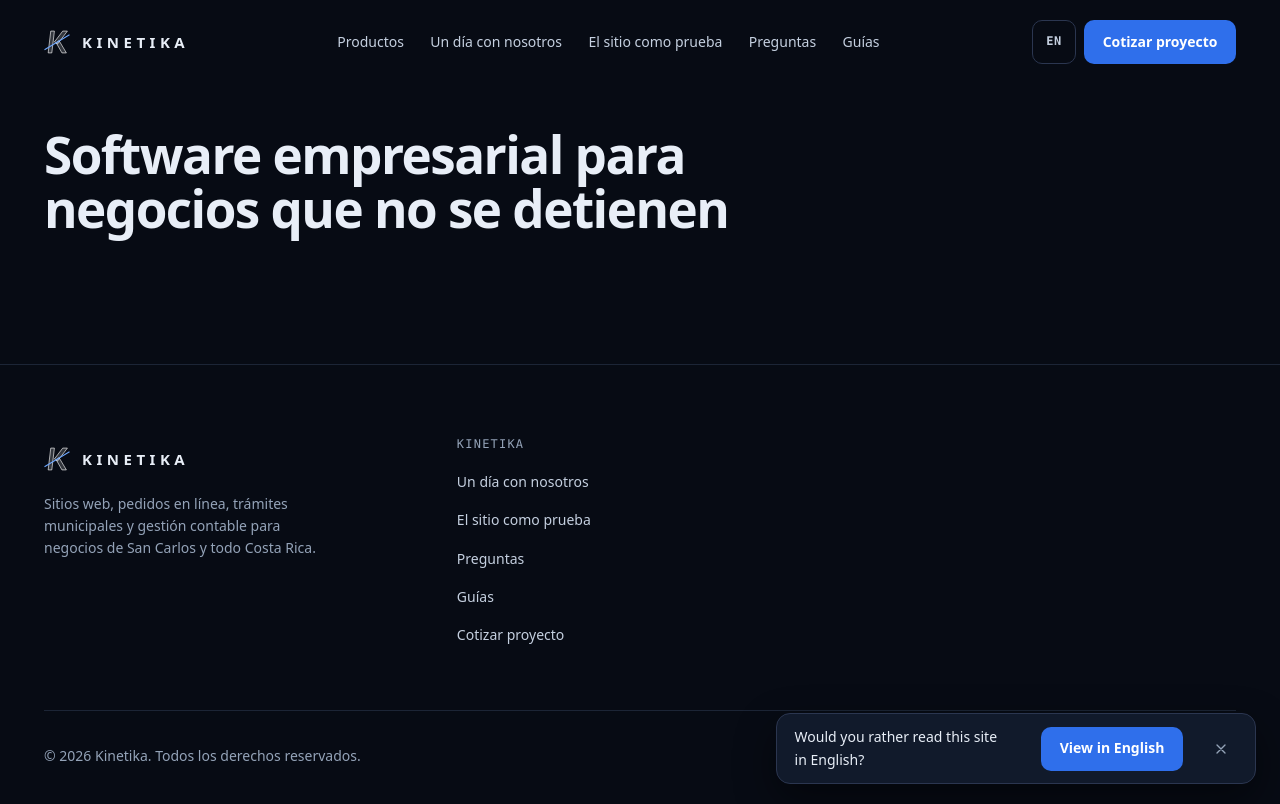
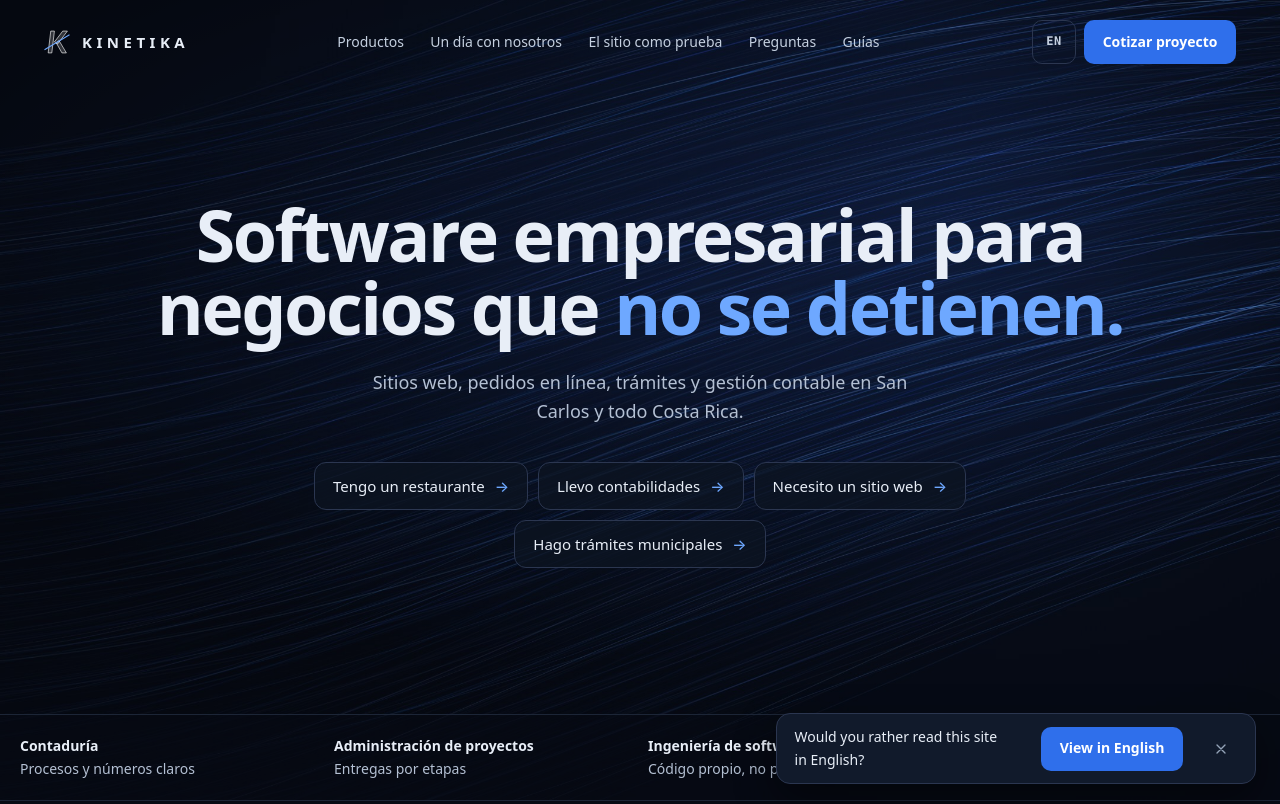
Before and after one commit to Bau7y/kinetika-web, an Astro site: page / in a window 1280 px wide. Shown: the top 804 px of the page. Built offline with nearby package versions, Linux system fonts and the light colour scheme; Astro itself is replaced by a stand-in of ours; a web font is replaced by a local one.

Commit message:
feat(home): agregar hero con "Elegí tu caso" y credenciales

```diff
--- /dev/null
+++ b/src/components/sections/Hero.astro
@@ -0,0 +1,199 @@
+---
+/**
+ * Opening scene. The h1 is the Largest Contentful Paint: it is never
+ * animated. Secondary elements rise in after the intro (or right away when
+ * the intro does not play).
+ */
+import { Picture } from 'astro:assets';
+import heroImage from '../../assets/hero.jpg';
+import { site } from '../../data/site';
+import { useTranslations, type Lang } from '../../i18n/ui';
+
+interface Props {
+  lang: Lang;
+}
+const { lang } = Astro.props;
+const t = useTranslations(lang);
+
+const cases = [
+  { href: '#interruptor', label: t('hero.case_restaurant') },
+  { href: '#dia', label: t('hero.case_accounting') },
+  { href: '#plano', label: t('hero.case_website') },
+  { href: '#dia', label: t('hero.case_procedures') },
+];
+
+const credentials = [
+  { title: t('hero.cred_accounting'), text: t('hero.cred_accounting_text') },
+  { title: t('hero.cred_projects'), text: t('hero.cred_projects_text') },
+  { title: t('hero.cred_software'), text: t('hero.cred_software_text') },
+];
+const liveHost = new URL(site.external.tramimunisc).hostname.replace(/^www\./, '');
+---
+<section class="hero" aria-labelledby="hero_title">
+  <Picture
+    src={heroImage}
+    formats={['avif', 'webp']}
+    widths={[960, 1600, 2400]}
+    sizes="100vw"
+    alt=""
+    loading="eager"
+    fetchpriority="high"
+    class="hero_bg"
+  />
+
+  <div class="hero_body container">
+    <h1 id="hero_title" class="hero_title">{t('hero.title_a')} <span>{t('hero.title_b')}</span></h1>
+    <p class="hero_lede hero_in" style="--d: 0">{t('hero.lede')}</p>
+    <div class="hero_cases hero_in" style="--d: 1" role="group" aria-label={t('hero.cases_label')}>
+      {cases.map((c) => (
+        <a href={c.href} class="hero_case">
+          {c.label} <span aria-hidden="true">→</span>
+        </a>
+      ))}
+    </div>
+  </div>
+
+  <div class="hero_strip hero_in" style="--d: 2">
+    <ul role="list" class="container hero_credentials" aria-label={t('hero.credentials_label')}>
+      {credentials.map((c) => <li><strong>{c.title}</strong>{c.text}</li>)}
+      <li><strong>{t('hero.cred_live')}</strong><a href={site.external.tramimunisc}>{liveHost}</a></li>
+    </ul>
+  </div>
+</section>
+
+<style>
+  .hero {
+    position: relative;
+    isolation: isolate;
+    display: flex;
+    flex-direction: column;
+    min-height: 100dvh;
+    padding-top: var(--navbar_h);
+    overflow: hidden;
+    background: radial-gradient(90% 70% at 50% 35%, #172b5c, var(--color_bg) 70%);
+  }
+
+  .hero :global(.hero_bg) {
+    position: absolute;
+    inset: 0;
+    z-index: -1;
+    width: 100%;
+    height: 100%;
+    object-fit: cover;
+    opacity: 0.7;
+  }
+
+  .hero_body {
+    flex: 1;
+    display: flex;
+    flex-direction: column;
+    align-items: center;
+    justify-content: center;
+    padding-block: var(--space_lg) var(--space_2xl);
+    text-align: center;
+  }
+
+  .hero_title {
+    max-width: 1000px;
+    font-size: var(--text_display);
+    font-weight: 700;
+    line-height: 1.02;
+    letter-spacing: -0.035em;
+  }
+
+  .hero_title span {
+    color: var(--color_accent_text);
+  }
+
+  .hero_lede {
+    max-width: 35rem;
+    margin-top: var(--space_md);
+    font-size: var(--text_lg);
+    color: var(--color_text_secondary);
+  }
+
+  .hero_cases {
+    display: flex;
+    flex-wrap: wrap;
+    justify-content: center;
+    gap: 10px;
+    max-width: 860px;
+    margin-top: 36px;
+  }
+
+  .hero_case {
+    display: inline-flex;
+    align-items: center;
+    gap: 10px;
+    min-height: 48px;
+    padding-inline: 18px;
+    border-radius: 12px;
+    border: 1px solid var(--color_line_strong);
+    background-color: rgb(13 20 34 / 0.75);
+    color: var(--color_text);
+    font-size: 0.9375rem;
+    font-weight: 500;
+    text-decoration: none;
+    transition: background-color var(--duration_fast) ease, transform var(--duration_press) var(--ease_out);
+  }
+
+  .hero_case span {
+    color: var(--color_accent_text);
+  }
+
+  .hero_case:active {
+    transform: scale(0.97);
+  }
+
+  @media (hover: hover) and (pointer: fine) {
+    .hero_case:hover {
+      background-color: var(--color_accent_tint_strong);
+      color: var(--color_text);
+    }
+  }
+
+  .hero_strip {
+    border-top: 1px solid var(--color_line);
+    background: rgb(7 11 20 / 0.6);
+  }
+
+  .hero_credentials {
+    display: grid;
+    grid-template-columns: repeat(2, minmax(0, 1fr));
+    gap: var(--space_sm);
+    padding-block: 20px;
+    font-size: var(--text_sm);
+    color: var(--color_text_secondary);
+  }
+
+  .hero_credentials strong {
+    display: block;
+    color: var(--color_text);
+    font-weight: 600;
+  }
+
+  @media (min-width: 900px) {
+    .hero_credentials {
+      grid-template-columns: repeat(4, minmax(0, 1fr));
+    }
+  }
+
+  /* Entrance of the secondary elements (never the h1) */
+  @keyframes hero_rise {
+    from {
+      opacity: 0;
+      transform: translateY(10px);
+    }
+  }
+
+  @media (prefers-reduced-motion: no-preference) {
+    :global(html.js) .hero_in {
+      animation: hero_rise 520ms var(--ease_out) calc(80ms + var(--d) * 80ms) both;
+    }
+
+    /* After the intro curtain lifts (1550 ms + 640 ms) */
+    :global(html.intro) .hero_in {
+      animation-delay: calc(1820ms + var(--d) * 80ms);
+    }
+  }
+</style>
--- a/src/i18n/ui.ts
+++ b/src/i18n/ui.ts
@@ -46,6 +46,23 @@ const es = {
 
   'breadcrumbs.label': 'Ruta de navegación',
   'updated.label': 'Actualizado el',
+
+  'hero.title_a': 'Software empresarial para negocios que',
+  'hero.title_b': 'no se detienen.',
+  'hero.lede': 'Sitios web, pedidos en línea, trámites y gestión contable en San Carlos y todo Costa Rica.',
+  'hero.cases_label': 'Elegí tu caso',
+  'hero.case_restaurant': 'Tengo un restaurante',
+  'hero.case_accounting': 'Llevo contabilidades',
+  'hero.case_website': 'Necesito un sitio web',
+  'hero.case_procedures': 'Hago trámites municipales',
+  'hero.credentials_label': 'Lo que respalda el trabajo',
+  'hero.cred_accounting': 'Contaduría',
+  'hero.cred_accounting_text': 'Procesos y números claros',
+  'hero.cred_projects': 'Administración de proyectos',
+  'hero.cred_projects_text': 'Entregas por etapas',
+  'hero.cred_software': 'Ingeniería de software',
+  'hero.cred_software_text': 'Código propio, no plantillas',
+  'hero.cred_live': 'En producción',
 } as const;
 
 type Strings = { readonly [K in keyof typeof es]: string };
@@ -89,6 +106,23 @@ const en: Strings = {
 
   'breadcrumbs.label': 'Breadcrumb',
   'updated.label': 'Updated on',
+
+  'hero.title_a': 'Business software for companies that',
+  'hero.title_b': 'never stop.',
+  'hero.lede': 'Websites, online ordering, procedures and accounting tools in San Carlos and all of Costa Rica.',
+  'hero.cases_label': 'Pick your case',
+  'hero.case_restaurant': 'I run a restaurant',
+  'hero.case_accounting': 'I handle accounting',
+  'hero.case_website': 'I need a website',
+  'hero.case_procedures': 'I deal with municipal procedures',
+  'hero.credentials_label': 'What backs the work',
+  'hero.cred_accounting': 'Accounting',
+  'hero.cred_accounting_text': 'Clear processes and numbers',
+  'hero.cred_projects': 'Project management',
+  'hero.cred_projects_text': 'Delivery in stages',
+  'hero.cred_software': 'Software engineering',
+  'hero.cred_software_text': 'Our own code, no templates',
+  'hero.cred_live': 'In production',
 };
 
 export const ui = { es, en } as const;
--- a/src/pages/index.astro
+++ b/src/pages/index.astro
@@ -1,12 +1,4 @@
 ---
-// Página provisional: se reemplaza al construir el inicio.
-import BaseLayout from '../layouts/BaseLayout.astro';
-import { routes, useTranslations } from '../i18n/ui';
-
-const t = useTranslations('es');
+import HomeView from '../views/HomeView.astro';
 ---
-<BaseLayout intro lang="es" title={t('site.tagline')} alternates={routes.home}>
-  <div class="container section">
-    <h1 class="section_title">{t('site.tagline')}</h1>
-  </div>
-</BaseLayout>
+<HomeView lang="es" />
--- /dev/null
+++ b/src/views/HomeView.astro
@@ -0,0 +1,15 @@
+---
+/** Home page, shared by / and /en. Each section is its own component. */
+import BaseLayout from '../layouts/BaseLayout.astro';
+import Hero from '../components/sections/Hero.astro';
+import { routes, useTranslations, type Lang } from '../i18n/ui';
+
+interface Props {
+  lang: Lang;
+}
+const { lang } = Astro.props;
+const t = useTranslations(lang);
+---
+<BaseLayout intro lang={lang} title={t('site.tagline')} description={t('site.description')} alternates={routes.home}>
+  <Hero lang={lang} />
+</BaseLayout>
```
Also changed, not shown: src/assets/hero.jpg (added).
